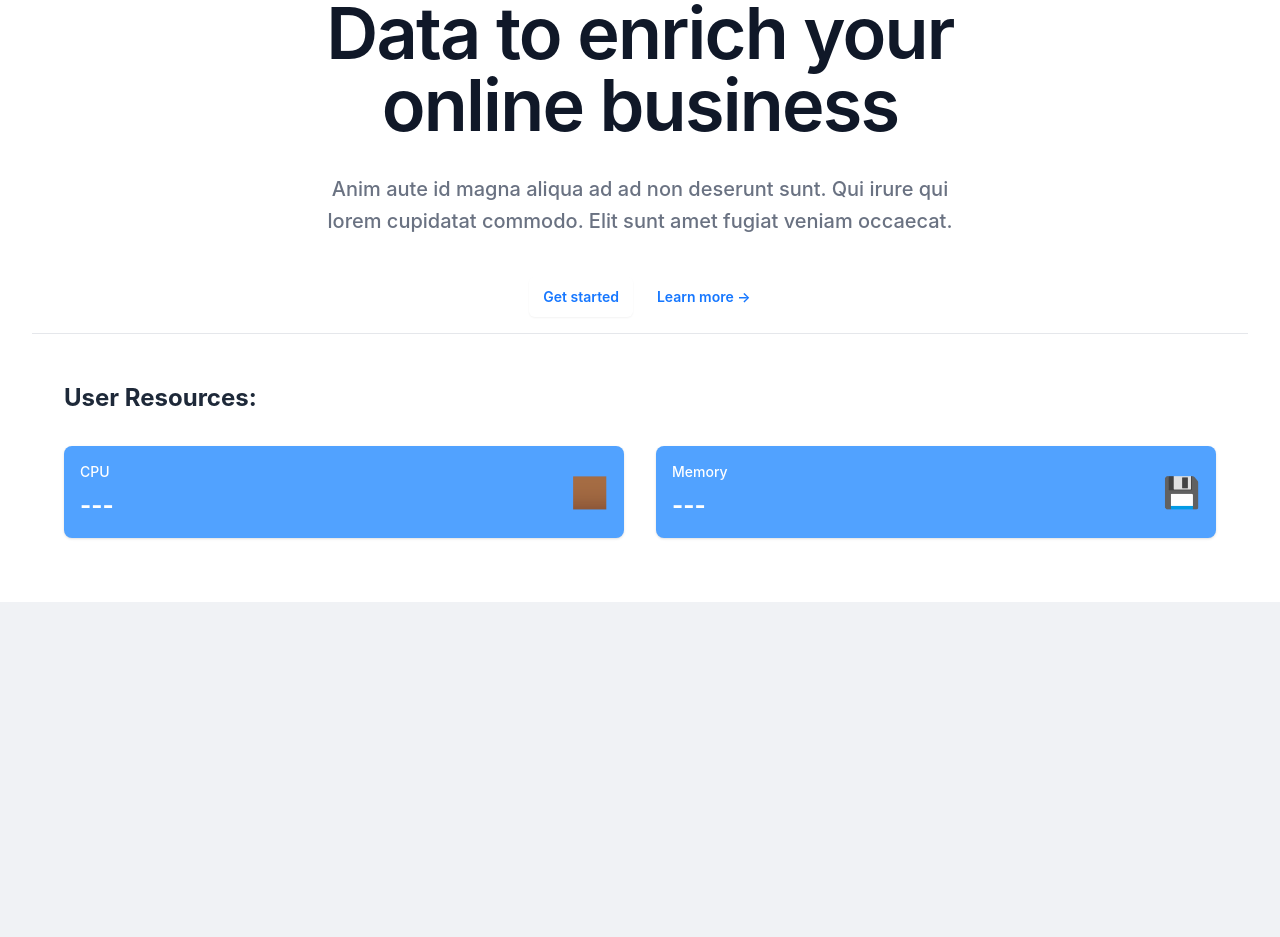
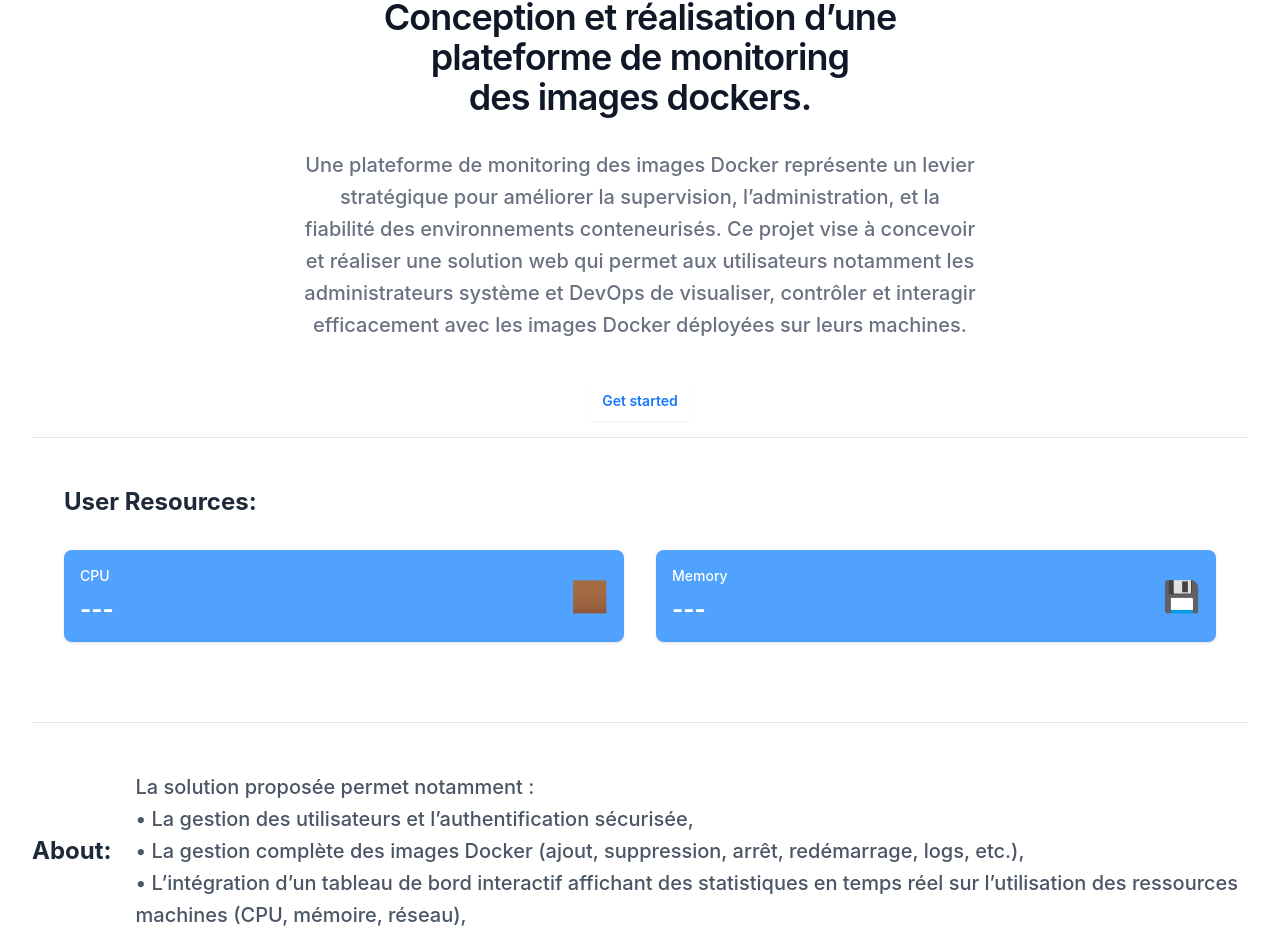
Before and after one commit to yesOut/docker-manager, a React (Vite) app in the folder containers-management/frontend/: page /home in a window 1280 px wide. Shown: the part 323-1260 px from the top of the page. Before the commit the page ends 925 px from the top, so only its background shows below. Built offline with nearby package versions, Linux system fonts and the light colour scheme; no server answers.

Commit message:
final code

```diff
--- a/containers-management/frontend/src/components/Dashboard .tsx
+++ b/containers-management/frontend/src/components/Dashboard .tsx
@@ -102,7 +102,7 @@
         fetchContainers();
         fetchDeviceStats();
         fetchUsers();
-        const interval = setInterval(fetchDeviceStats, 2000);
+        const interval = setInterval(fetchDeviceStats, 3000);
         return () => clearInterval(interval);
     }, []);
 
@@ -132,9 +132,9 @@
 
                     <div className="grid grid-cols-1 md:grid-cols-2 lg:grid-cols-4 gap-4 mb-8">
                         <StatsCard title="Docker Containers" value={String(containers.length)} icon="🐳" color="bg-green-500" />
+                        <StatsCard title="Total Users" value={String(users.length)} icon="👥" color="bg-blue-500" />
                         <StatsCard title="CPU" value={cpuUsage} icon="🏾️" color="bg-purple-500" />
                         <StatsCard title="Memory" value={memoryUsage} icon="💾" color="bg-orange-500" />
-                        <StatsCard title="Total Users" value={String(users.length)} icon="👥" color="bg-blue-500" />
                     </div>
 
                     <ContainersTable containers={containers} setContainers={setContainers} />
--- a/containers-management/frontend/src/components/HomeHeader.tsx
+++ b/containers-management/frontend/src/components/HomeHeader.tsx
@@ -2,8 +2,6 @@
 import { Link } from 'react-router-dom';
 import axios from 'axios';
 
-import { Dialog, DialogPanel } from '@headlessui/react';
-import { Bars3Icon, XMarkIcon } from '@heroicons/react/24/outline';
 // @ts-ignore
 import logo from '../assets/images/logo_docker.png';
 
@@ -71,23 +69,22 @@
                 </div>
                 <div className="mx-auto max-w-2xl">
                     <div className="text-center">
-                        <h1 className="text-5xl font-semibold tracking-tight text-balance text-gray-900 sm:text-7xl">
-                            Data to enrich your online business
+                        <h1 className="text-4xl font-semibold tracking-tight text-balance text-gray-900 sm:text-4xl">
+                            Conception et réalisation d’une plateforme de monitoring des images dockers.
                         </h1>
+                        <p className="mt-8 text-lg font-medium text-pretty text-gray-500 sm:text-xl/8">
+                            Une plateforme de monitoring des images Docker représente un levier stratégique pour améliorer la supervision, l’administration,
+                            et la fiabilité des environnements conteneurisés. Ce projet vise à concevoir et réaliser une solution web qui permet aux utilisateurs
+                            notamment les administrateurs système et DevOps de visualiser, contrôler et interagir efficacement avec les images Docker déployées sur
+                            leurs machines.
+                        </p>
 
-                        <p className="mt-8 text-lg font-medium text-pretty text-gray-500 sm:text-xl/8">
-                            Anim aute id magna aliqua ad ad non deserunt sunt. Qui irure qui lorem cupidatat commodo.
-                            Elit sunt amet fugiat veniam occaecat.
-                        </p>
                         <div className="mt-10 flex items-center justify-center gap-x-6">
                             <Link
-                                to="/signin"
+                                to="/containerlist"
                                 className="rounded-md bg-indigo-600 px-3.5 py-2.5 text-sm font-semibold text-white shadow-xs hover:bg-indigo-500 focus-visible:outline-2 focus-visible:outline-offset-2 focus-visible:outline-indigo-600"
                             >
                                 Get started
-                            </Link>
-                            <Link to="#" className="text-sm/6 font-semibold text-gray-900">
-                                Learn more <span aria-hidden="true">→</span>
                             </Link>
                         </div>
                     </div>
@@ -103,6 +100,20 @@
                         <StatsCard title="Memory" value={memoryUsage} icon="💾" color="bg-blue-400" />
                     </div>
                 </div>
+                <hr className="my-4 border-gray-200" />
+                <div className="flex items-center justify-center gap-x-6">
+                    <div className="flex justify-between items-center">
+                        <h1 className="text-2xl font-bold text-gray-800">About:</h1>
+                    </div>
+                    <p className="mt-8 text-lg font-medium text-pretty text-gray-600 sm:text-xl/8">
+                        La solution proposée permet notamment : <br/>
+                        •	La gestion des utilisateurs et l’authentification sécurisée,<br/>
+                        •	La gestion complète des images Docker (ajout, suppression, arrêt, redémarrage, logs, etc.),<br/>
+                        •	L’intégration d’un tableau de bord interactif affichant des statistiques en temps réel sur l’utilisation des ressources machines (CPU, mémoire, réseau),<br/>
+                        •	Ainsi qu’une interface ergonomique pour simplifier l’expérience d’utilisation.
+
+                    </p>
+                </div>
             </div>
         </div>
     );
--- a/containers-management/frontend/src/components/Login.tsx
+++ b/containers-management/frontend/src/components/Login.tsx
@@ -15,7 +15,7 @@
     useEffect(() => {
         if (isLoggedIn) {
             messageApi.success('Logged in successfully!', 1, () => {
-                navigate('/containerlist');
+                navigate('/home');
             });
         }
     }, [isLoggedIn, messageApi, navigate]);
```
